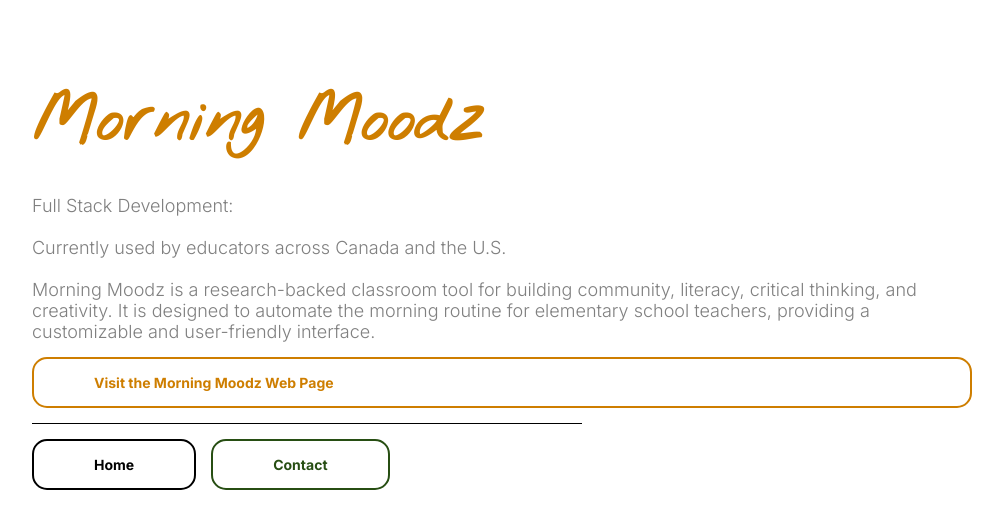
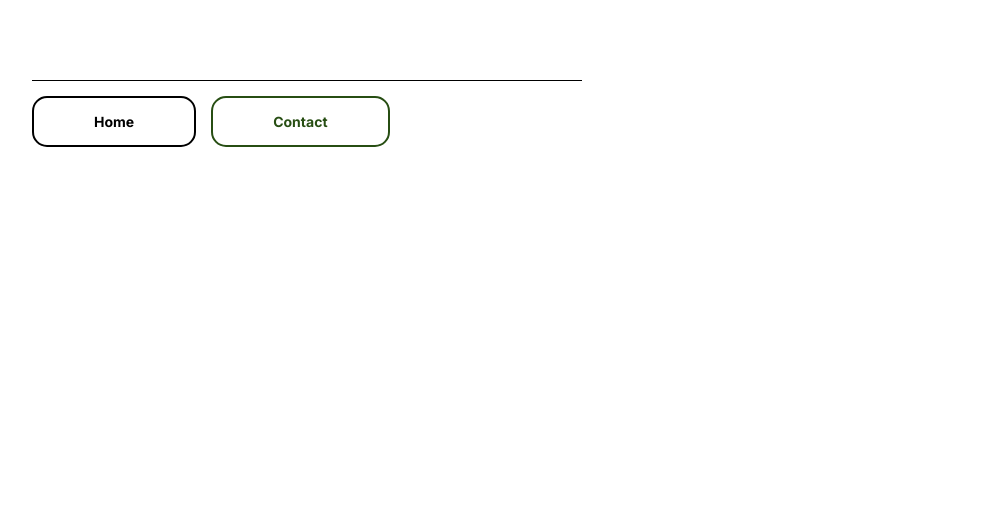
Before and after one commit to nicolerue/nicolerue, a React (Create React App) app: page /work in a window 1280 px wide. Shown: the top 528 px of the page, without its empty margins (48-1051 px from the left). Built offline with nearby package versions, Linux system fonts and the light colour scheme.

Commit message:
home page only

```diff
--- a/src/components/Contact.js
+++ b/src/components/Contact.js
@@ -23,7 +23,8 @@
       </nav>
       <div className="contact-items">
         <div className="contact1">
-          <NavLink to="https://www.linkedin.com/in/nicolerue/" target="_blank">
+          {/* <p style={{ fontSize: "1.8rem" }}>nicolerue47@gmail.com</p> */}
+          {/* <NavLink to="https://www.linkedin.com/in/nicolerue/" target="_blank">
             <svg
               xmlns="http://www.w3.org/2000/svg"
               width="24"
@@ -48,7 +49,7 @@
               <path d="M12 0c-6.626 0-12 5.373-12 12 0 5.302 3.438 9.8 8.207 11.387.599.111.793-.261.793-.577v-2.234c-3.338.726-4.033-1.416-4.033-1.416-.546-1.387-1.333-1.756-1.333-1.756-1.089-.745.083-.729.083-.729 1.205.084 1.839 1.237 1.839 1.237 1.07 1.834 2.807 1.304 3.492.997.107-.775.418-1.305.762-1.604-2.665-.305-5.467-1.334-5.467-5.931 0-1.311.469-2.381 1.236-3.221-.124-.303-.535-1.524.117-3.176 0 0 1.008-.322 3.301 1.23.957-.266 1.983-.399 3.003-.404 1.02.005 2.047.138 3.006.404 2.291-1.552 3.297-1.23 3.297-1.23.653 1.653.242 2.874.118 3.176.77.84 1.235 1.911 1.235 3.221 0 4.609-2.807 5.624-5.479 5.921.43.372.823 1.102.823 2.222v3.293c0 .319.192.694.801.576 4.765-1.589 8.199-6.086 8.199-11.386 0-6.627-5.373-12-12-12z" />
             </svg>
           </NavLink>
-          <p className="contact-headline">GitHub</p>
+          <p className="contact-headline">GitHub</p> */}
         </div>
       </div>
     </section>
--- a/src/components/Home.js
+++ b/src/components/Home.js
@@ -18,8 +18,7 @@
           <h2 className="h2">
             Happiest when creating, connecting, and learning.
           </h2>
-          <h2 className="h2">
-            Current: Lead Developer on Morning Moodz <br />
+          {/* <h2 className="h2">
             <br />
             Currently Building With: <br />
             • Front-End: JavaScript, React, CSS SASS; <br />
@@ -29,17 +28,17 @@
             Mocha, Chai; <br />
             • Workflow & Tools: Git, GitHub, NPM, Restful APIs, Vercel; <br />
             • UX/UI: Responsive Design, WAI/ARIA Design; <br />
-          </h2>
+          </h2> */}
 
           <div className="line"></div>
           <div className="homeBtns">
-            <button className="work btn home-btn1" onClick={navigateToWork}>
+            {/* <button className="work btn home-btn1" onClick={navigateToWork}>
               Work
-            </button>
+            </button> */}
             {/* <button className="hobbies btn">Hobbies</button> */}
-            <button className="contact btn" onClick={navigateToContact}>
+            {/* <button className="contact btn" onClick={navigateToContact}>
               Contact
-            </button>
+            </button> */}
           </div>
         </div>
         <div className="home-right">
--- a/src/components/Work.js
+++ b/src/components/Work.js
@@ -12,21 +12,20 @@
     <section className="work-section">
       <div className="main-home">
         <div className="home-left">
-          <h1 className="h1">Morning Moodz</h1>
+          {/* <h1 className="h1">Everyone has a story...</h1>
           <h2 className="h2"></h2>
 
           <h2 className="h2">
-            Full Stack Development: <br /> <br />
-            Currently used by educators across Canada and the U.S.
+            And sometimes,
             <br /> <br />
-            Morning Moodz is a research-backed classroom tool for building
-            community, literacy, critical thinking, and creativity. It is
-            designed to automate the morning routine for elementary school
-            teachers, providing a customizable and user-friendly interface.
-          </h2>
-          <a href="https://www.morningmoodz.com" target="_blank">
+            We're lucky to capture moments of them.
+            <br /> <br />
+            Moments that make up where we are, and who we are in the present
+            moment.
+          </h2> */}
+          {/* <a href="https://www.morningmoodz.com" target="_blank">
             <h2 className="h2 btn-mm"> Visit the Morning Moodz Web Page</h2>
-          </a>
+          </a> */}
           <div className="line"></div>
           <div className="homeBtns">
             <button className="home btn" onClick={navigateToHome}>
```
